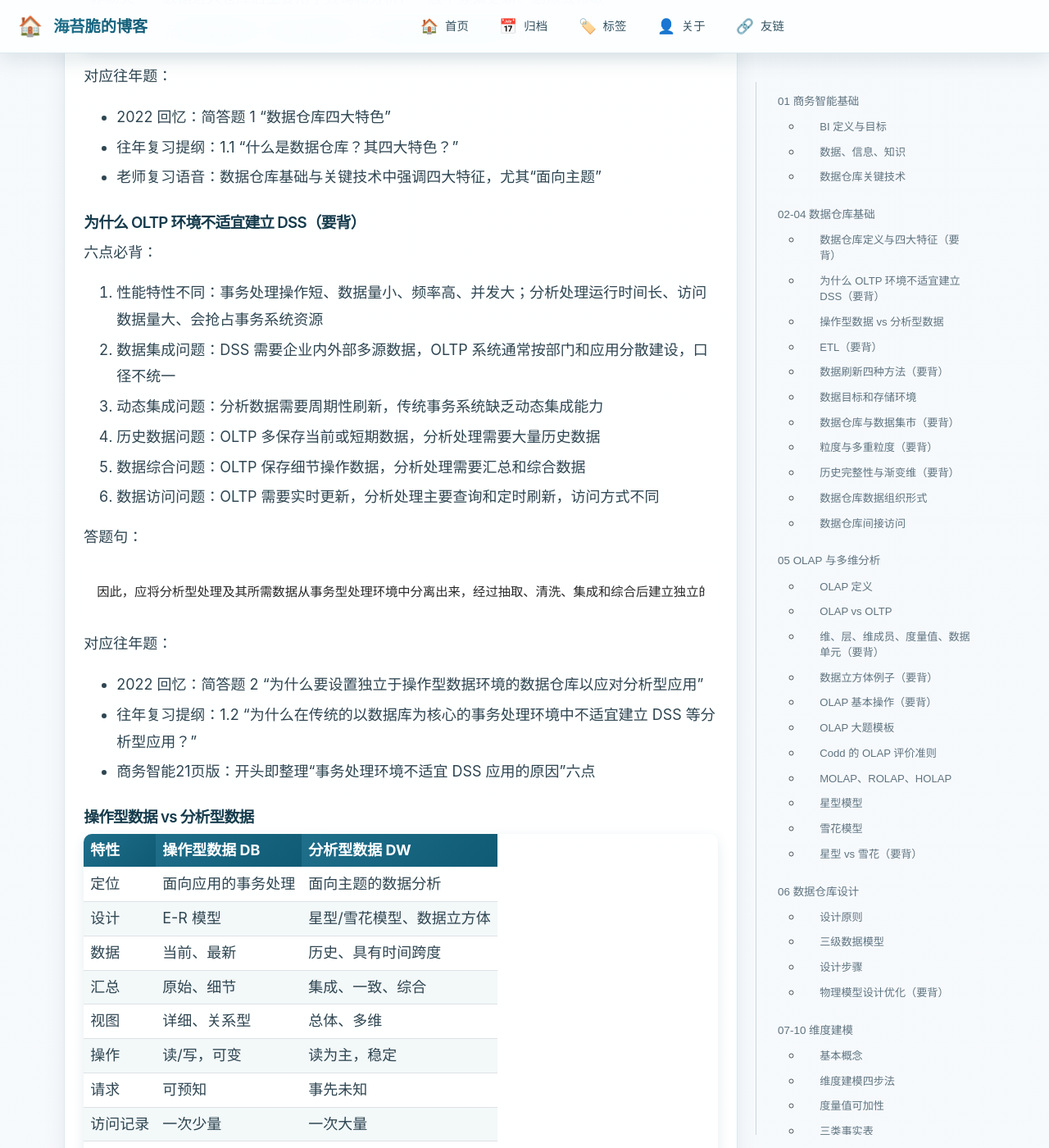
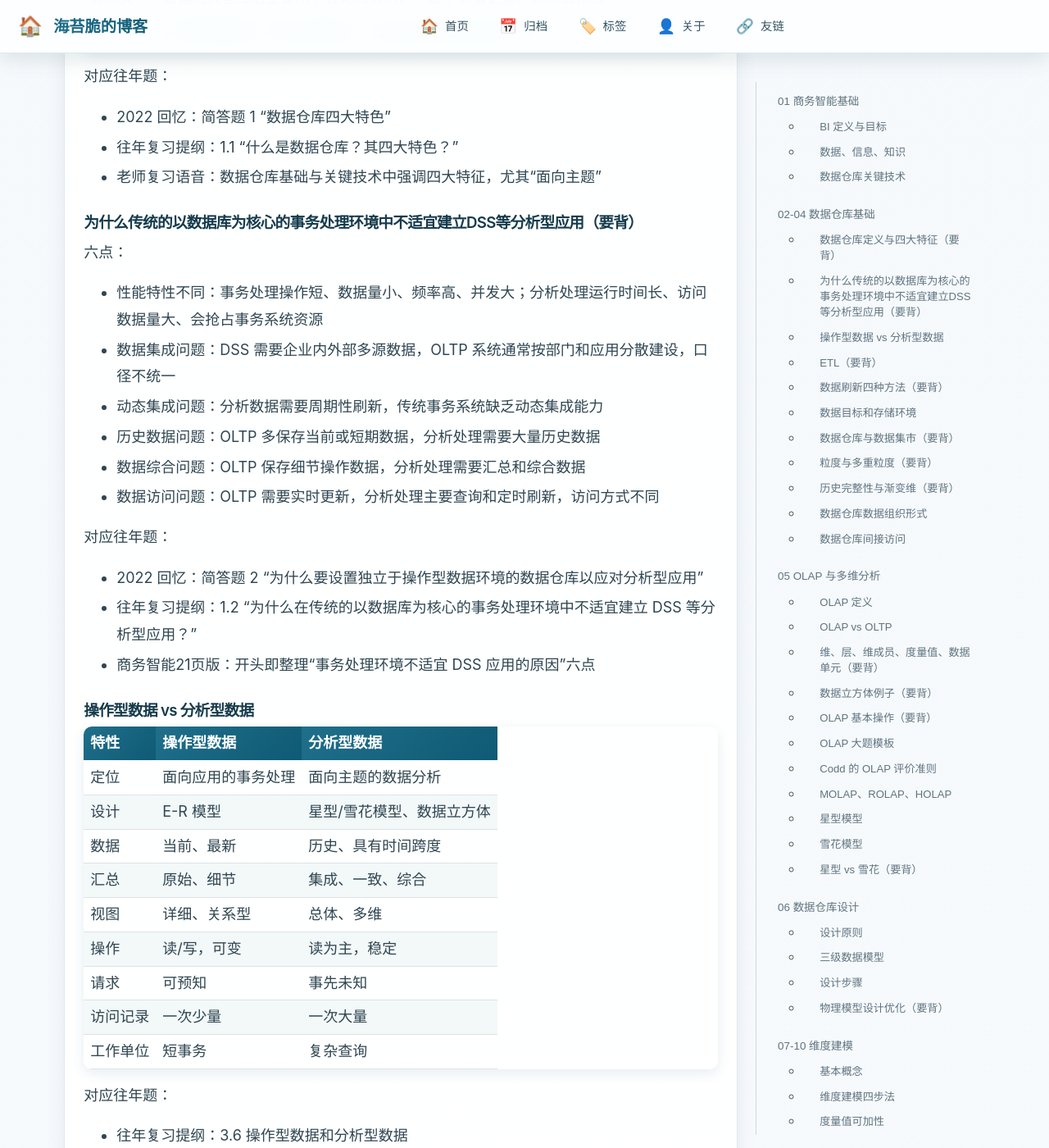
Before and after one commit to Huatiancen/Huatiancen.github.io, a Jekyll site: the page built from _posts/courses/商务智能/2026-06-25-商务智能速成.md, in a window 1280 px wide and 1400 px high, scrolled down 2158 px. Shown: the whole window at 82% size. Built offline with Jekyll 4.4.1, drawn with Linux system fonts in a browser that asks for light colours; nearby versions of some CDN libraries; some of the changed text lies outside the part shown.

Commit message:
Refresh business intelligence quick review

````diff
--- a/_posts/courses/商务智能/2026-06-25-商务智能速成.md
+++ b/_posts/courses/商务智能/2026-06-25-商务智能速成.md
@@ -79,22 +79,16 @@ toc: true
 - 往年复习提纲：1.1 “什么是数据仓库？其四大特色？”
 - 老师复习语音：数据仓库基础与关键技术中强调四大特征，尤其“面向主题”
 
-### 为什么 OLTP 环境不适宜建立 DSS（要背）
+### 为什么传统的以数据库为核心的事务处理环境中不适宜建立DSS等分析型应用（要背）
 
-六点必背：
+六点：
 
-1. 性能特性不同：事务处理操作短、数据量小、频率高、并发大；分析处理运行时间长、访问数据量大、会抢占事务系统资源
-2. 数据集成问题：DSS 需要企业内外部多源数据，OLTP 系统通常按部门和应用分散建设，口径不统一
-3. 动态集成问题：分析数据需要周期性刷新，传统事务系统缺乏动态集成能力
-4. 历史数据问题：OLTP 多保存当前或短期数据，分析处理需要大量历史数据
-5. 数据综合问题：OLTP 保存细节操作数据，分析处理需要汇总和综合数据
-6. 数据访问问题：OLTP 需要实时更新，分析处理主要查询和定时刷新，访问方式不同
-
-答题句：
-
-```text
-因此，应将分析型处理及其所需数据从事务型处理环境中分离出来，经过抽取、清洗、集成和综合后建立独立的数据仓库环境，以支持 DSS、OLAP 和数据挖掘。
-```
+- 性能特性不同：事务处理操作短、数据量小、频率高、并发大；分析处理运行时间长、访问数据量大、会抢占事务系统资源
+- 数据集成问题：DSS 需要企业内外部多源数据，OLTP 系统通常按部门和应用分散建设，口径不统一
+- 动态集成问题：分析数据需要周期性刷新，传统事务系统缺乏动态集成能力
+- 历史数据问题：OLTP 多保存当前或短期数据，分析处理需要大量历史数据
+- 数据综合问题：OLTP 保存细节操作数据，分析处理需要汇总和综合数据
+- 数据访问问题：OLTP 需要实时更新，分析处理主要查询和定时刷新，访问方式不同
 
 对应往年题：
 
@@ -104,7 +98,7 @@ toc: true
 
 ### 操作型数据 vs 分析型数据
 
-| 特性 | 操作型数据 DB | 分析型数据 DW |
+| 特性 | 操作型数据 | 分析型数据 |
 | --- | --- | --- |
 | 定位 | 面向应用的事务处理 | 面向主题的数据分析 |
 | 设计 | E-R 模型 | 星型/雪花模型、数据立方体 |
@@ -132,12 +126,6 @@ ETL 是 Extract、Transform、Load，即抽取、转换、装载。
 - 数据转换：清洗、去重、格式转换、编码转换、单位统一、关键字解析、缺省值处理、汇总
 - 数据刷新：识别变化数据，修改过时数据，保存不变数据
 - 数据装载：把处理后的数据装入原子层、集成数据、数据集市、ODS 或缓冲区
-
-答题句：
-
-```text
-ETL 的作用是把来自多个异构数据源的原始数据抽取出来，经过清洗、转换、集成和汇总，使其成为正确、完整、一致、符合目标规格的数据，再装载到数据仓库或数据集市中，为 OLAP、报表查询和数据挖掘提供可靠数据基础。
-```
 
 对应往年题：
 
````
